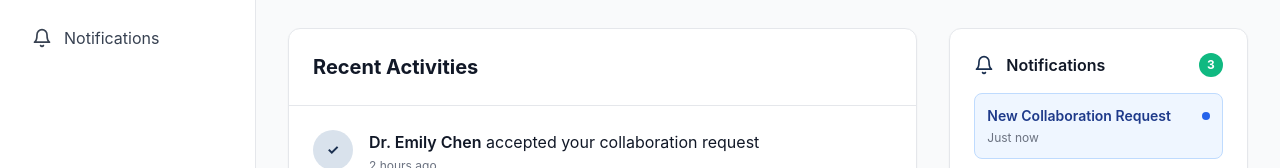
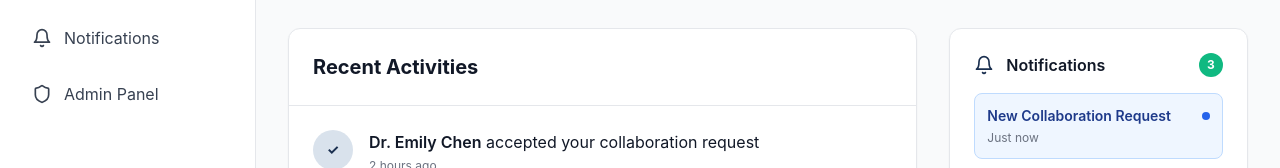
Before and after one commit to shreyasri28/Uni-Reas, a React (Vite) app: page /dashboard in a window 1280 px wide. Shown: the part 331-499 px from the top of the page. Built offline with nearby package versions, Linux system fonts and the light colour scheme; sample sign-in values are in the browser's storage.

Commit message:
Show admin navigation only to admin users

```diff
--- a/src/components/Sidebar.jsx
+++ b/src/components/Sidebar.jsx
@@ -1,6 +1,6 @@
 import { useContext } from 'react'
 import { Link, useLocation } from 'react-router-dom'
-import { LayoutDashboard, Users, Briefcase, Clock, Settings, LogOut, Bell } from 'lucide-react'
+import { LayoutDashboard, Users, Briefcase, Clock, Settings, LogOut, Bell, Shield } from 'lucide-react'
 import { AuthContext } from '../App'
 
 const menuItems = [
@@ -14,6 +14,9 @@ const menuItems = [
 export default function Sidebar({ isOpen, onLogout }) {
   const location = useLocation()
   const { currentUser } = useContext(AuthContext)
+  const visibleMenuItems = currentUser?.role === 'admin'
+    ? [...menuItems, { icon: Shield, label: 'Admin Panel', href: '/admin' }]
+    : menuItems
 
   return (
     <aside className={`fixed md:static top-0 left-0 h-screen bg-white border-r border-gray-200 transition-transform duration-300 z-40 ${
@@ -28,7 +31,7 @@ export default function Sidebar({ isOpen, onLogout }) {
 
         {/* Navigation */}
         <nav className="flex-1 py-6 px-4 space-y-2 overflow-y-auto">
-          {menuItems.map((item) => {
+          {visibleMenuItems.map((item) => {
             const Icon = item.icon
             const isActive = location.pathname === item.href
             return (
```
